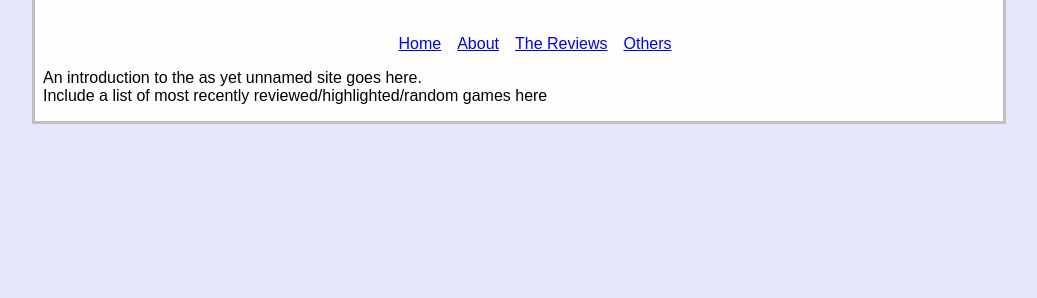
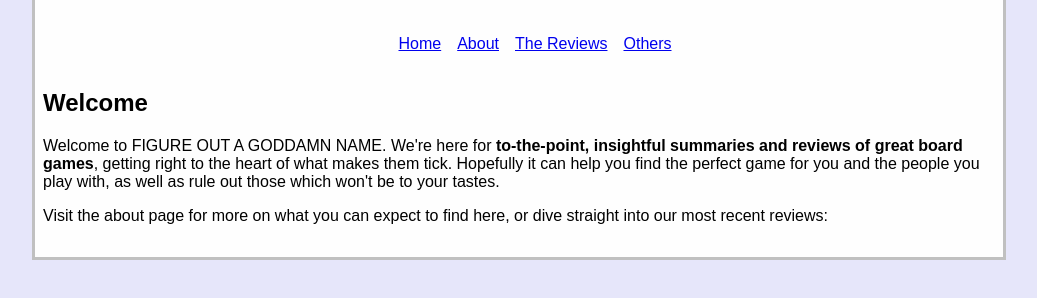
Before and after one commit to WonkySpecs/unruly-reviews, a Gatsby site: page / in a window 1280 px wide. Shown: the part 104-402 px from the top of the page, without its empty margins (121-1158 px from the left). Built offline with nearby package versions, Linux system fonts and the light colour scheme; Gatsby itself is replaced by a stand-in of ours.

Commit message:
Basic front page content

```diff
--- a/gatsby-config.js
+++ b/gatsby-config.js
@@ -13,7 +13,7 @@
         {
             resolve: 'gatsby-source-filesystem',
             options: {
-                path: './src/game-data',
+                path: './src/data',
             }
         },
         'gatsby-transformer-remark',
--- /dev/null
+++ b/src/data/site/home.md
@@ -0,0 +1,5 @@
+## Welcome
+
+Welcome to FIGURE OUT A GODDAMN NAME. We're here for **to-the-point, insightful summaries and reviews of great board games**, getting right to the heart of what makes them tick. Hopefully it can help you find the perfect game for you and the people you play with, as well as rule out those which won't be to your tastes.
+
+Visit the about page for more on what you can expect to find here, or dive straight into our most recent reviews:
--- a/src/pages/index.js
+++ b/src/pages/index.js
@@ -1,9 +1,52 @@
 import React from "react"
 import Layout from "../components/layout"
+import { Link } from "gatsby"
 
-export default () => (
+export default ({data}) => {
+    let summaryNodes = data.allFile.edges.map(edge => edge.node);
+    summaryNodes.sort((s1, s2) => s1.mtime < s2.mtime);
+    return (
     <Layout>
-        <div>An introduction to the as yet unnamed site goes here.</div>
-        <div>Include a list of most recently reviewed/highlighted/random games here</div>
+        <div dangerouslySetInnerHTML={introText(data)} />
+        {summaryNodes.map(node => {
+            const summary = node.childSummariesJson;
+            return (
+                <div>
+                    <Link to={summary.fields.slug}>{summary.title}</Link>
+                    {summary.tagline != null && summary.tagline.length > 0 ? (
+                        <span> - {summary.tagline} </span>)
+                        : null}
+                </div>)
+        })}
     </Layout>
-)
+)}
+
+export const query = graphql`
+    query {
+        allMarkdownRemark(filter: {fileAbsolutePath: {regex: "/home.md$/"}}) {
+            edges {
+                node {
+                    html
+                }
+            }
+        }
+        allFile(filter: {childSummariesJson: {title: {ne: null}}}) {
+            edges {
+                node {
+                    mtime
+                    childSummariesJson {
+                        title
+                        tagline
+                        fields {
+                            slug
+                        }
+                    }
+                }
+            }
+        }
+    }
+`
+
+function introText(data) {
+    return { __html: data.allMarkdownRemark.edges[0].node.html };
+}
```
Also changed, not shown: src/data/reviews/dominion.md (renamed from src/game-data/reviews/dominion.md), src/data/reviews/hive.md (added), src/data/summaries/dominion.json (renamed from src/game-data/summaries/dominion.json), src/data/summaries/hive.json (renamed from src/game-data/summaries/hive.json), src/data/summaries/letters-from-whitechapel.json (renamed from src/game-data/summaries/letters-from-whitechapel.json), src/data/summaries/splendor.json (renamed from src/game-data/summaries/splendor.json), src/data/summaries/terraforming-mars.json (renamed from src/game-data/summaries/terraforming-mars.json), 4 other files.
